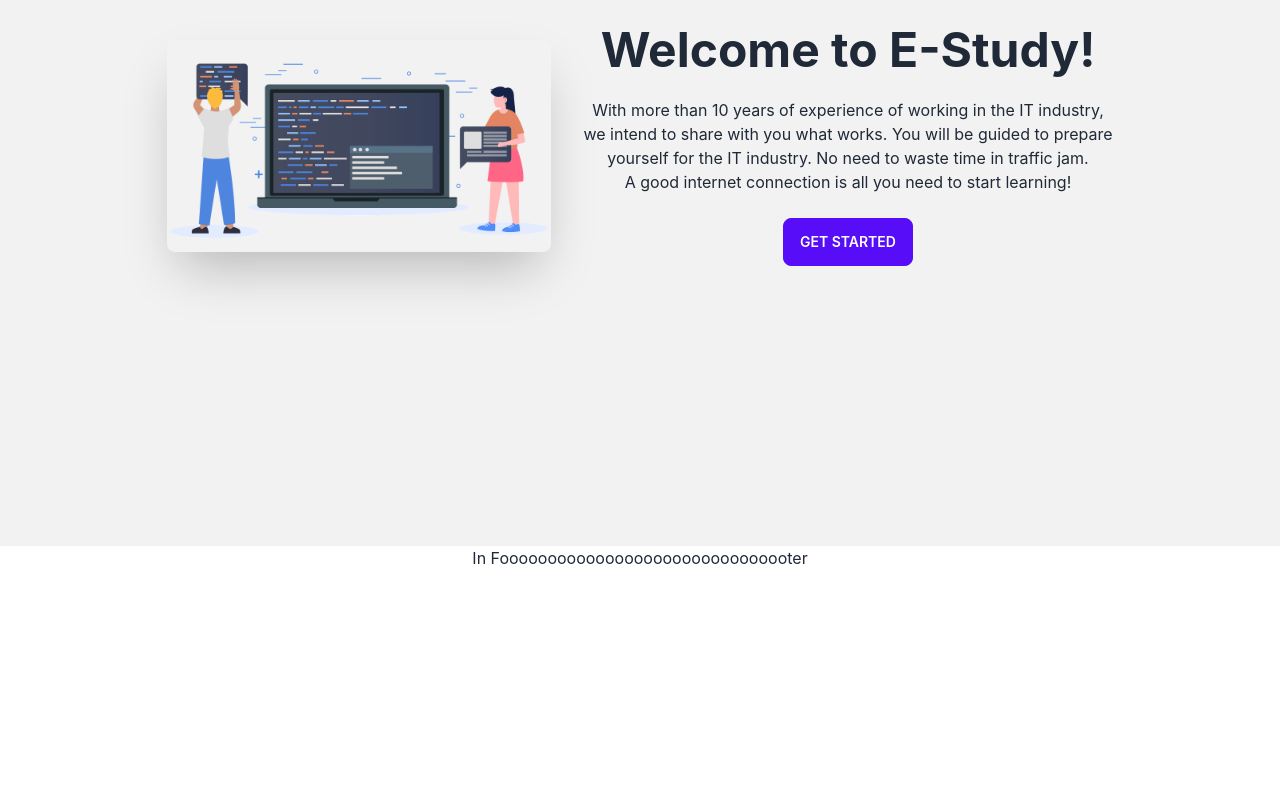
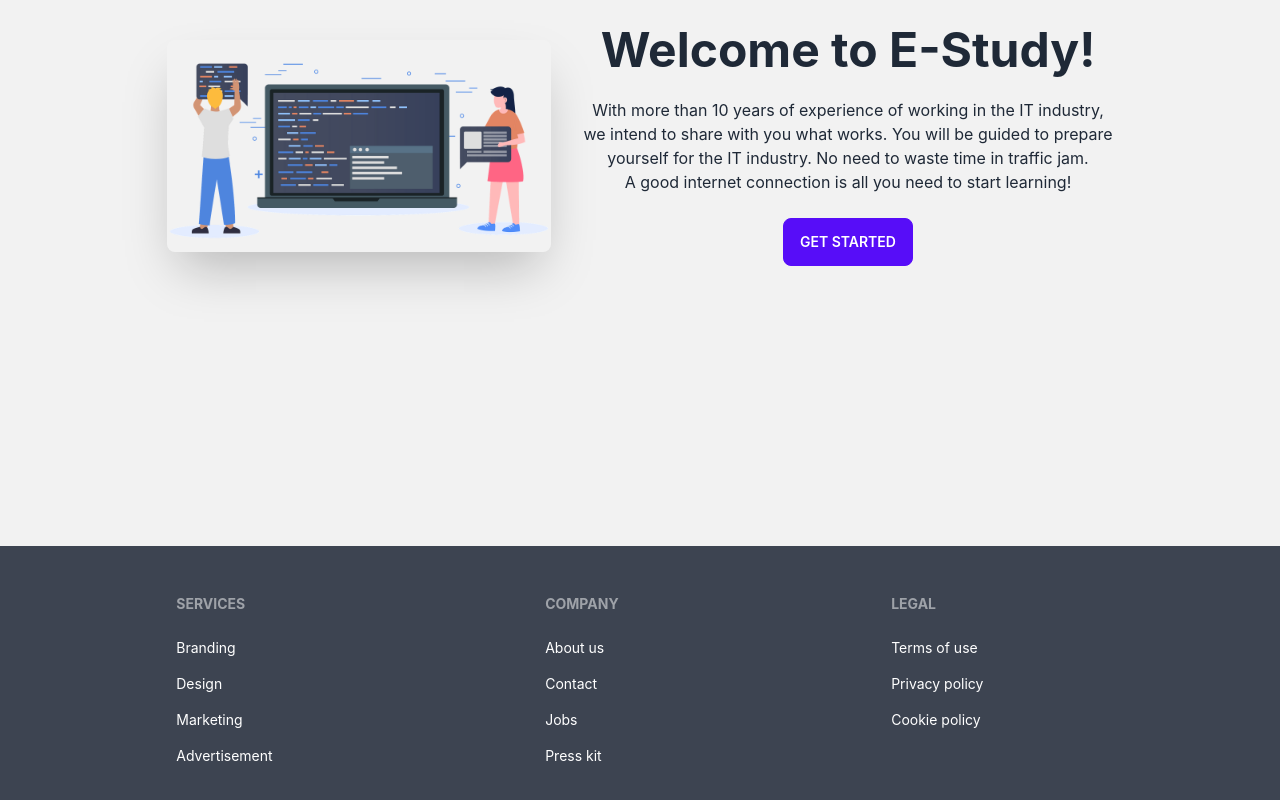
Before and after one commit to etikona/e-study, a React (Create React App) app: page / in a window 1280 px wide. Shown: the part 318-1118 px from the top of the page. Before the commit the page ends 888 px from the top, so only its background shows below. Built offline with nearby package versions, Linux system fonts and the light colour scheme; no server answers.

Commit message:
courses added

```diff
--- a/src/Pages/Courses.js
+++ b/src/Pages/Courses.js
@@ -1,10 +1,42 @@
 import React from 'react';
+import { useLoaderData } from 'react-router-dom';
 import './Courses.css';
 const Courses = () => {
+    const courses = useLoaderData();
+
     return (
-        <div>
-            <h2>This is courses page</h2>
-        </div>
+        <div className='grid grid-cols-3 gap-4 bg-slate-200'>
+       <div className='  col-span-2 grid md:grid-cols-3 '>
+        {
+            courses.map(course =>
+                    <div className=''>
+                                    <div className="card w-60  gap-x-3 m-5 bg-base-100 shadow-xl "><font></font>
+  <figure><img src={course.img} alt="Shoes" /></figure><font></font>
+  <div className="card-body"><font></font>
+    <h2 className="card-title">{course.name}</h2><font></font>
+    <p> {course.price}</p><font></font>
+    <div className="card-actions justify-end"><font></font>
+      <button className="btn btn-primary">Continue</button><font></font>
+    </div><font></font>
+  </div><font></font>
+</div>
+                    </div>
+                )
+        }
+       </div>
+       <div className=' p-5 lg:w-48 ml-24 col-span-1'>
+   {
+    courses.map(course =>
+ <table className='mb-5 ml-3'>
+       <tr>
+<th>{course.id}</th>
+
+<td>{course.name}</td>
+    </tr>
+ </table> )
+   }
+      </div>
+      </div>
     );
 };
 
--- a/src/Routes/Routes.js
+++ b/src/Routes/Routes.js
@@ -37,7 +37,8 @@ export const routes = createBrowserRouter([
     },
         {
        path: '/courses',
-       element: <Courses/>
+       element: <Courses/>,
+       loader: () => fetch('https://e-study-server.vercel.app/courses')
     }
 ]
 },
--- a/src/Shared/Footer.js
+++ b/src/Shared/Footer.js
@@ -2,9 +2,28 @@ import React from 'react';
 
 const Footer = () => {
     return (
-        <div>
-            <h3>In Fooooooooooooooooooooooooooooooter</h3>
-        </div>
+        <footer className="footer p-10 bg-neutral text-neutral-content"><font></font>
+        <div><font></font>
+          <span className="footer-title">Services</span> <font></font>
+          <a className="link link-hover">Branding</a><font></font>
+          <a className="link link-hover">Design</a><font></font>
+          <a className="link link-hover">Marketing</a><font></font>
+          <a className="link link-hover">Advertisement</a><font></font>
+        </div> <font></font>
+        <div><font></font>
+          <span className="footer-title">Company</span> <font></font>
+          <a className="link link-hover">About us</a><font></font>
+          <a className="link link-hover">Contact</a><font></font>
+          <a className="link link-hover">Jobs</a><font></font>
+          <a className="link link-hover">Press kit</a><font></font>
+        </div> <font></font>
+        <div><font></font>
+          <span className="footer-title">Legal</span> <font></font>
+          <a className="link link-hover">Terms of use</a><font></font>
+          <a className="link link-hover">Privacy policy</a><font></font>
+          <a className="link link-hover">Cookie policy</a><font></font>
+        </div><font></font>
+      </footer>
     );
 };
 
```
